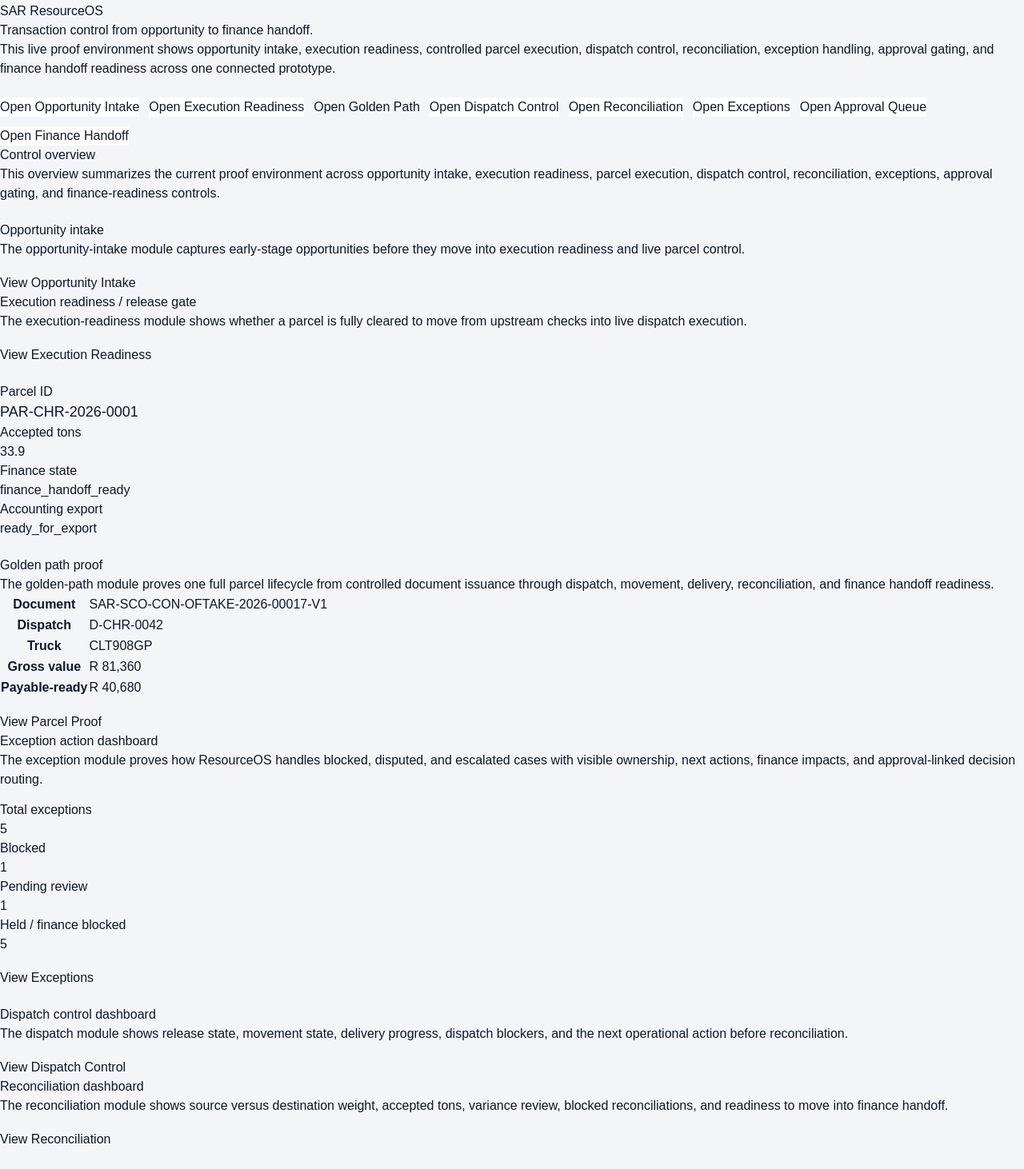
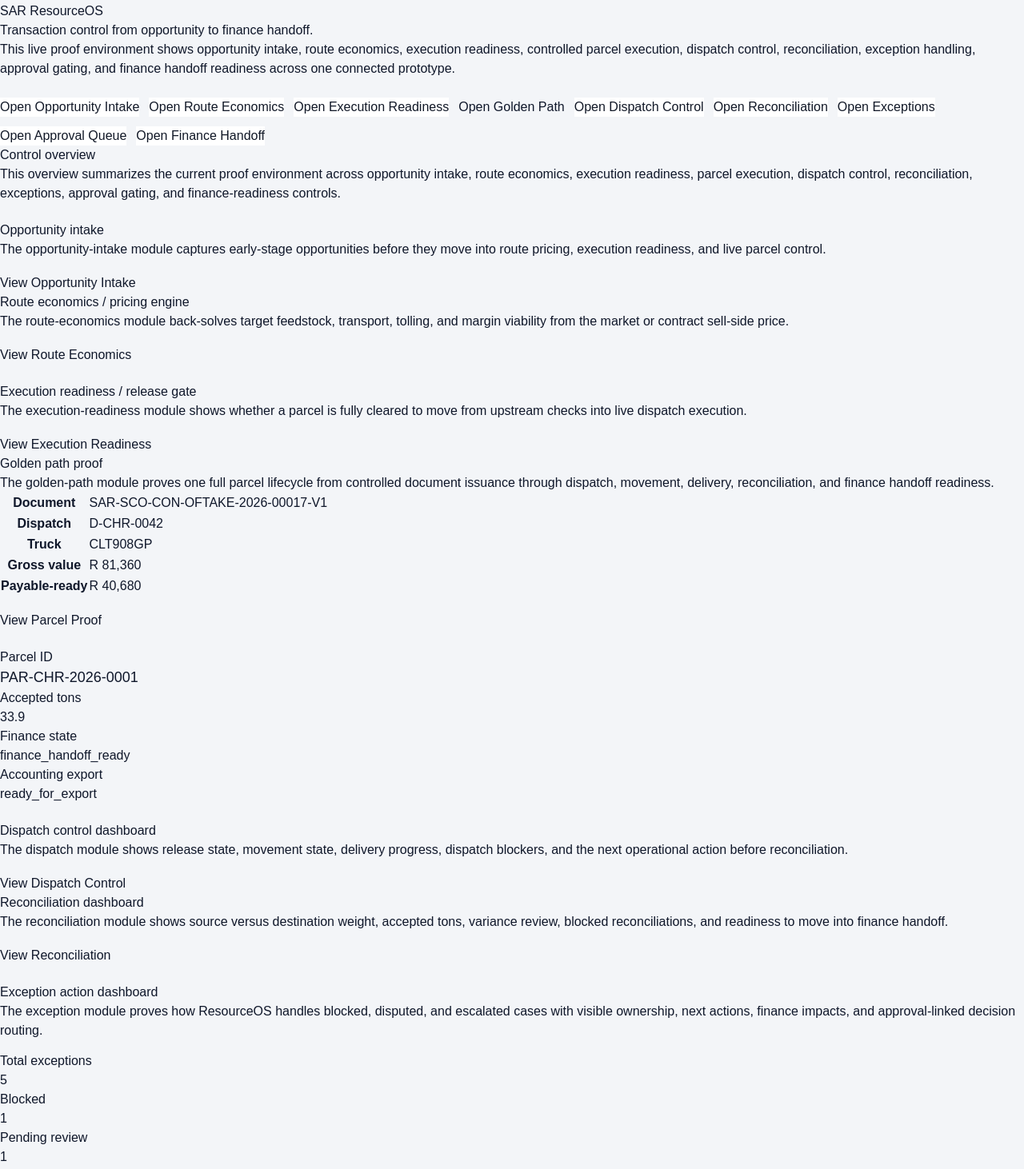
Before and after one commit to shobanesiyanda/sar-resourceos-golden-path-proof, a Next.js app: page / in a window 1280 px wide. Shown: the part 46-1508 px from the top of the page at 80% size. Built offline with nearby package versions, Linux system fonts and the light colour scheme.

Commit message:
Add route economics to homepage

```diff
--- a/app/page.tsx
+++ b/app/page.tsx
@@ -22,9 +22,10 @@ export default function HomePage() {
           <div className="eyebrow">SAR ResourceOS</div>
           <h1>Transaction control from opportunity to finance handoff.</h1>
           <p>
-            This live proof environment shows opportunity intake, execution readiness,
-            controlled parcel execution, dispatch control, reconciliation, exception handling,
-            approval gating, and finance handoff readiness across one connected prototype.
+            This live proof environment shows opportunity intake, route economics,
+            execution readiness, controlled parcel execution, dispatch control,
+            reconciliation, exception handling, approval gating, and finance handoff
+            readiness across one connected prototype.
           </p>
 
           <div style={{ display: "flex", gap: 12, flexWrap: "wrap", marginTop: 24 }}>
@@ -34,6 +35,13 @@ export default function HomePage() {
               style={{ background: "white", color: "#111827", borderColor: "#e5e7eb" }}
             >
               Open Opportunity Intake
+            </a>
+            <a
+              className="btn"
+              href="/route-economics"
+              style={{ background: "white", color: "#111827", borderColor: "#e5e7eb" }}
+            >
+              Open Route Economics
             </a>
             <a
               className="btn"
@@ -91,8 +99,8 @@ export default function HomePage() {
               <h2>Control overview</h2>
               <p className="muted">
                 This overview summarizes the current proof environment across opportunity intake,
-                execution readiness, parcel execution, dispatch control, reconciliation, exceptions,
-                approval gating, and finance-readiness controls.
+                route economics, execution readiness, parcel execution, dispatch control,
+                reconciliation, exceptions, approval gating, and finance-readiness controls.
               </p>
             </div>
           </div>
@@ -102,7 +110,7 @@ export default function HomePage() {
               <h3>Opportunity intake</h3>
               <p className="muted">
                 The opportunity-intake module captures early-stage opportunities before they move
-                into execution readiness and live parcel control.
+                into route pricing, execution readiness, and live parcel control.
               </p>
 
               <div style={{ display: "flex", gap: 12, flexWrap: "wrap", marginTop: 18 }}>
@@ -112,6 +120,22 @@ export default function HomePage() {
               </div>
             </div>
 
+            <div className="card">
+              <h3>Route economics / pricing engine</h3>
+              <p className="muted">
+                The route-economics module back-solves target feedstock, transport, tolling,
+                and margin viability from the market or contract sell-side price.
+              </p>
+
+              <div style={{ display: "flex", gap: 12, flexWrap: "wrap", marginTop: 18 }}>
+                <a className="btn" href="/route-economics">
+                  View Route Economics
+                </a>
+              </div>
+            </div>
+          </div>
+
+          <div className="grid grid-2" style={{ marginTop: 22 }}>
             <div className="card">
               <h3>Execution readiness / release gate</h3>
               <p className="muted">
@@ -125,34 +149,7 @@ export default function HomePage() {
                 </a>
               </div>
             </div>
-          </div>
 
-          <div className="kpis" style={{ marginTop: 22 }}>
-            <div className="kpi">
-              <div className="label">Parcel ID</div>
-              <div className="value" style={{ fontSize: 18 }}>
-                {data.parcel.parcelId}
-              </div>
-            </div>
-            <div className="kpi">
-              <div className="label">Accepted tons</div>
-              <div className="value">{data.parcel.acceptedTons}</div>
-            </div>
-            <div className="kpi">
-              <div className="label">Finance state</div>
-              <div className="value" style={{ fontSize: 16 }}>
-                {data.parcel.financeState}
-              </div>
-            </div>
-            <div className="kpi">
-              <div className="label">Accounting export</div>
-              <div className="value" style={{ fontSize: 16 }}>
-                {data.parcel.accountingExportState}
-              </div>
-            </div>
-          </div>
-
-          <div className="grid grid-2" style={{ marginTop: 22 }}>
             <div className="card">
               <h3>Golden path proof</h3>
               <p className="muted">
@@ -196,7 +193,64 @@ export default function HomePage() {
                 </a>
               </div>
             </div>
+          </div>
 
+          <div className="kpis" style={{ marginTop: 22 }}>
+            <div className="kpi">
+              <div className="label">Parcel ID</div>
+              <div className="value" style={{ fontSize: 18 }}>
+                {data.parcel.parcelId}
+              </div>
+            </div>
+            <div className="kpi">
+              <div className="label">Accepted tons</div>
+              <div className="value">{data.parcel.acceptedTons}</div>
+            </div>
+            <div className="kpi">
+              <div className="label">Finance state</div>
+              <div className="value" style={{ fontSize: 16 }}>
+                {data.parcel.financeState}
+              </div>
+            </div>
+            <div className="kpi">
+              <div className="label">Accounting export</div>
+              <div className="value" style={{ fontSize: 16 }}>
+                {data.parcel.accountingExportState}
+              </div>
+            </div>
+          </div>
+
+          <div className="grid grid-2" style={{ marginTop: 22 }}>
+            <div className="card">
+              <h3>Dispatch control dashboard</h3>
+              <p className="muted">
+                The dispatch module shows release state, movement state, delivery progress,
+                dispatch blockers, and the next operational action before reconciliation.
+              </p>
+
+              <div style={{ display: "flex", gap: 12, flexWrap: "wrap", marginTop: 18 }}>
+                <a className="btn" href="/dispatch-control">
+                  View Dispatch Control
+                </a>
+              </div>
+            </div>
+
+            <div className="card">
+              <h3>Reconciliation dashboard</h3>
+              <p className="muted">
+                The reconciliation module shows source versus destination weight, accepted tons,
+                variance review, blocked reconciliations, and readiness to move into finance handoff.
+              </p>
+
+              <div style={{ display: "flex", gap: 12, flexWrap: "wrap", marginTop: 18 }}>
+                <a className="btn" href="/reconciliation">
+                  View Reconciliation
+                </a>
+              </div>
+            </div>
+          </div>
+
+          <div className="grid grid-2" style={{ marginTop: 22 }}>
             <div className="card">
               <h3>Exception action dashboard</h3>
               <p className="muted">
@@ -233,39 +287,7 @@ export default function HomePage() {
                 </a>
               </div>
             </div>
-          </div>
 
-          <div className="grid grid-2" style={{ marginTop: 22 }}>
-            <div className="card">
-              <h3>Dispatch control dashboard</h3>
-              <p className="muted">
-                The dispatch module shows release state, movement state, delivery progress,
-                dispatch blockers, and the next operational action before reconciliation.
-              </p>
-
-              <div style={{ display: "flex", gap: 12, flexWrap: "wrap", marginTop: 18 }}>
-                <a className="btn" href="/dispatch-control">
-                  View Dispatch Control
-                </a>
-              </div>
-            </div>
-
-            <div className="card">
-              <h3>Reconciliation dashboard</h3>
-              <p className="muted">
-                The reconciliation module shows source versus destination weight, accepted tons,
-                variance review, blocked reconciliations, and readiness to move into finance handoff.
-              </p>
-
-              <div style={{ display: "flex", gap: 12, flexWrap: "wrap", marginTop: 18 }}>
-                <a className="btn" href="/reconciliation">
-                  View Reconciliation
-                </a>
-              </div>
-            </div>
-          </div>
-
-          <div className="grid grid-2" style={{ marginTop: 22 }}>
             <div className="card">
               <h3>Approval queue dashboard</h3>
               <p className="muted">
@@ -279,8 +301,9 @@ export default function HomePage() {
                 </a>
               </div>
             </div>
+          </div>
 
-            <div className="card">
+          <div className="card" style={{ marginTop: 22 }}>
             <h3>Finance handoff dashboard</h3>
             <p className="muted">
               The finance module shows which parcels are ready for release into finance,
@@ -294,7 +317,6 @@ export default function HomePage() {
             </div>
           </div>
         </div>
-        </div>
       </section>
     </>
   );
```
Lines whose indentation alone changed are shown as unchanged.
